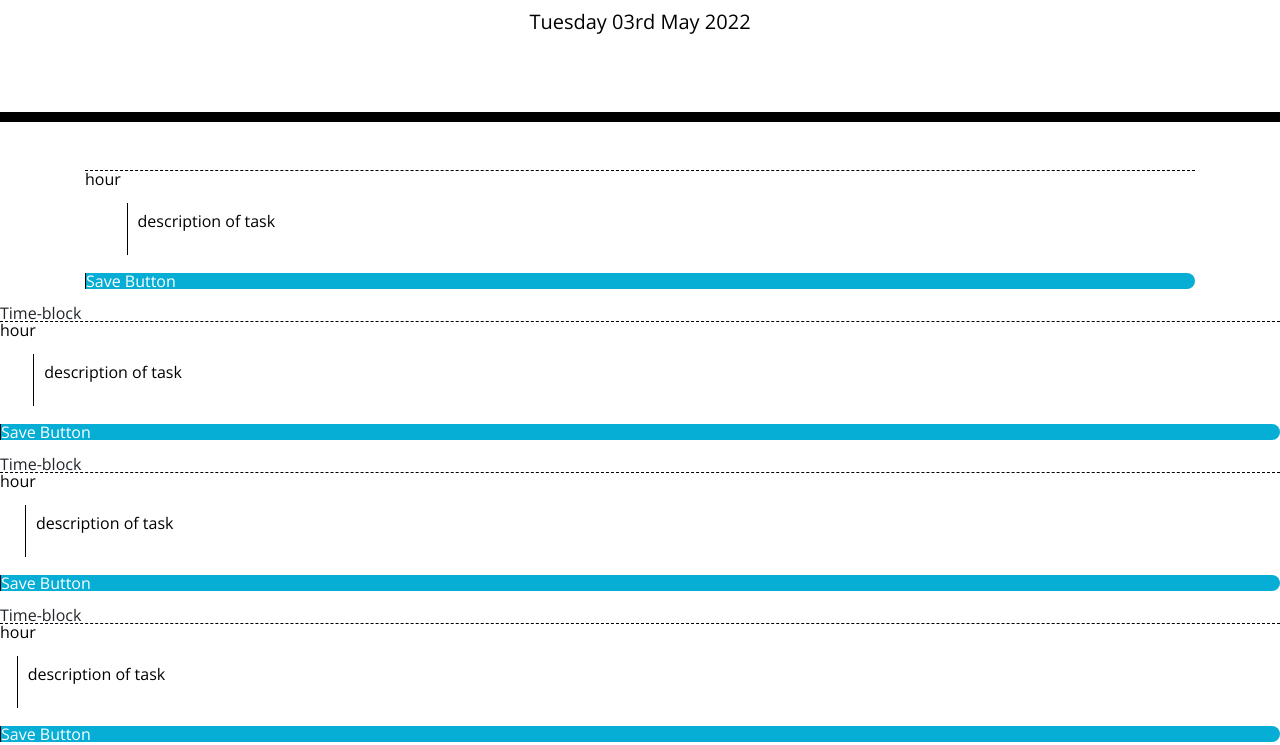
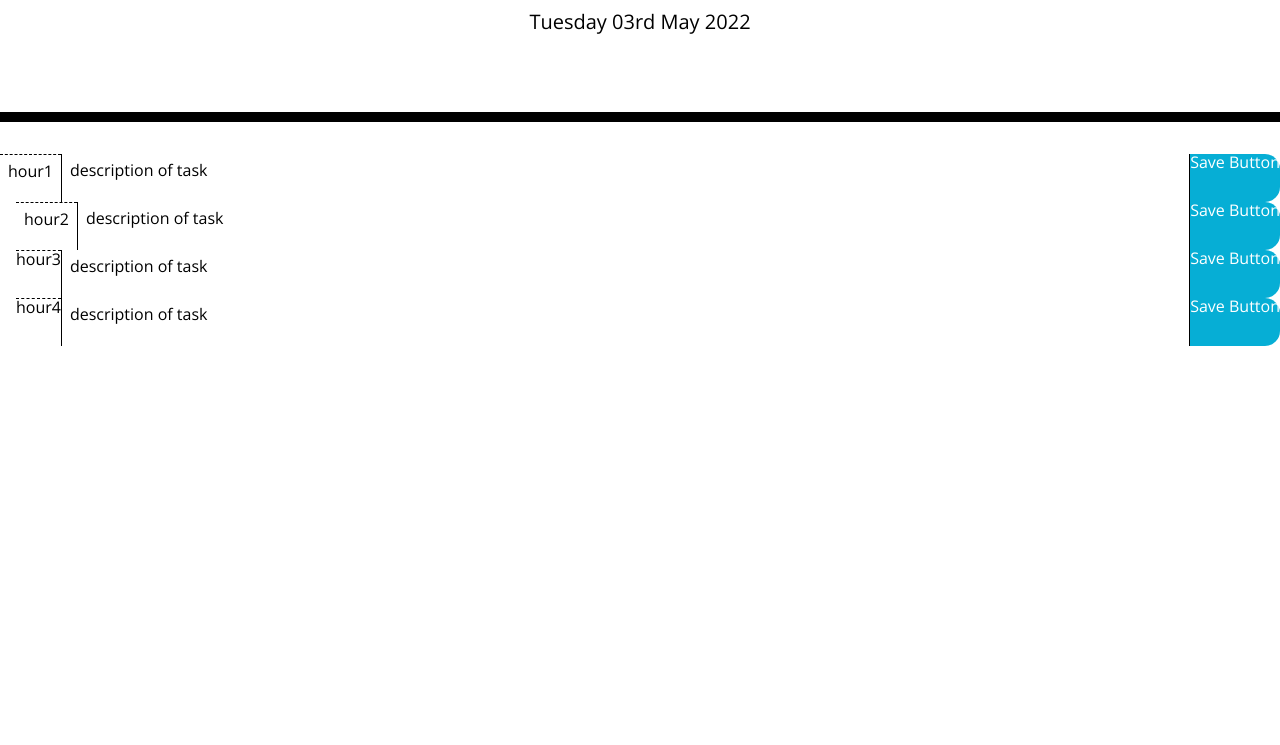
Before and after one commit to roxywasiak/work-day-scheduler, a plain HTML site: page Develop/index.html in a window 1280 px wide. Shown: the part 182-927 px from the top of the page. After the commit the page ends 800 px from the top, so only its background shows below. Drawn offline with nearby package versions, Linux system fonts and the light colour scheme.

Commit message:
added the layout to my timeblocks except the hour

```diff
--- a/Develop/index.html
+++ b/Develop/index.html
@@ -28,41 +28,44 @@
       <p class="lead">A simple calendar app for scheduling your work day</p>
       <p id="currentDay" class="lead">Tuesday 03rd May 2022</p>
     </header>
-    <div class="container">
+    <!-- <div class="container d-flex flex-row"> -->
       <!-- Timeblocks go here -->
-      <div class="flex-container d-flex p-2 bd-highlight"></div>
-        <div class="time-block d-flex flex-row" id="time-block"></div>
-        <div class="hour  d-flex flex-row" id="hour">hour</div>
-        <div class="description" id="description">
-          <textarea class="textArea" id="textArea" >description of task</textarea>
-        </div>
+      <div class="d-flex flex-row">
+      <div class="time-block p2" id="time-block"></div>
+      <div class="hour p-2" id="hour">hour1</div>
+      <textarea class="textArea flex-grow-1 p-2" id="textArea">
+description of task</textarea
+       >
         <div class="saveBtn" id="saveBtn">Save Button</div>
       </div>
-      <div class="flex-container d-flex p-2 bd-highlight"></div>
-      <div class="time-block d-flex flex-row" id="time-block">Time-block</div>
-      <div class="hour  d-flex flex-row" id="hour">hour</div>
-      <div class="description" id="description">
-        <textarea class="textArea" id="textArea" >description of task</textarea>
+
+        <div class="d-flex flex-row">
+        <div class="time-block p-2" id="time-block"></div>
+        <div class="hour p-2" id="hour">hour2</div>
+        <textarea class="textArea flex-grow-1 p-2" id="textArea">
+description of task</textarea
+          >
+        <div class="saveBtn" id="saveBtn">Save Button</div>
       </div>
+
+
+      <div class="d-flex flex-row">
+        <div class="time-block p-2" id="time-block"></div>
+        <div class="hour p2" id="hour">hour3</div>
+        <textarea class="textArea flex-grow-1 p-2" id="textArea">
+description of task</textarea
+          >
+        <div class="saveBtn" id="saveBtn">Save Button</div>
+      </div>
+
+      <div class="d-flex flex-row">
+      <div class="time-block p-2" id="time-block"></div>
+      <div class="hour p2" id="hour">hour4</div>
+     <textarea class="textArea flex-grow-1 p-2" id="textArea">description of task</textarea>
       <div class="saveBtn" id="saveBtn">Save Button</div>
     </div>
-    <div class="flex-container d-flex p-2 bd-highlight"></div>
-    <div class="time-block d-flex flex-row" id="time-block">Time-block</div>
-    <div class="hour  d-flex flex-row" id="hour">hour</div>
-    <div class="description" id="description">
-      <textarea class="textArea" id="textArea" >description of task</textarea>
-    </div>
-    <div class="saveBtn" id="saveBtn">Save Button</div>
-  </div>
-  <div class="flex-container d-flex p-2 bd-highlight"></div>
-  <div class="time-block d-flex flex-row" id="time-block">Time-block</div>
-  <div class="hour  d-flex flex-row" id="hour">hour</div>
-  <div class="description" id="description">
-    <textarea class="textArea" id="textArea" >description of task</textarea>
-  </div>
-  <div class="saveBtn" id="saveBtn">Save Button</div>
-</div>
-    </div>
+
+  </body>
 
     <script
       src="https://cdnjs.cloudflare.com/ajax/libs/jquery/3.6.0/jquery.min.js"
```
